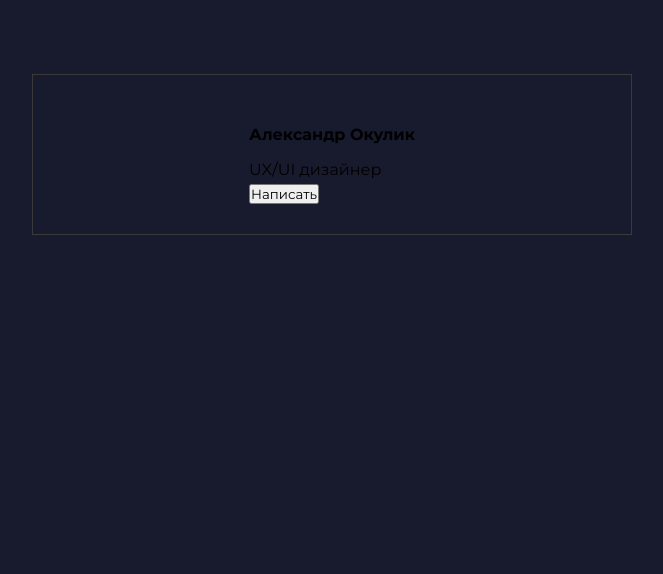
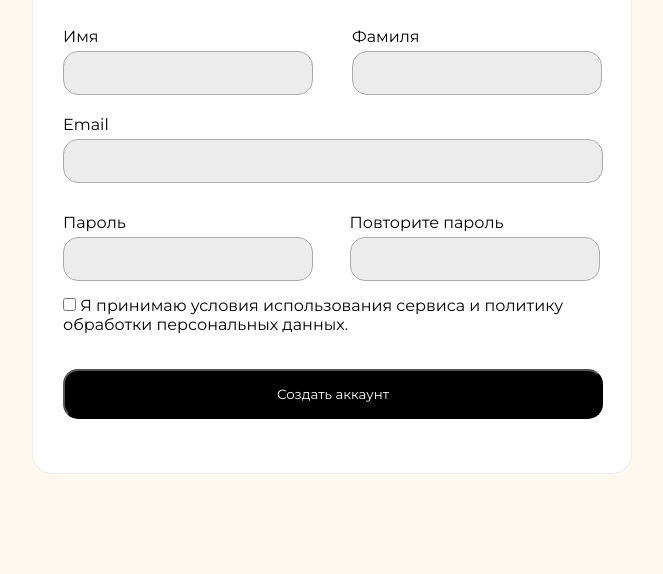
Before and after one commit to DeniEl2/bookish-spoon, a plain HTML site: page bookish-spoon/index.html in a window 1280 px wide. Shown: the part 226-800 px from the top of the page, without its empty margins (468-1131 px from the left). Drawn offline with Linux system fonts and the light colour scheme.

Commit message:
Add files via upload

```diff
--- /dev/null
+++ b/bookish-spoon/bookish-spoon/css/style.css
@@ -0,0 +1,38 @@
+*{
+    margin: 0;
+    padding: 0;
+    box-sizing: border-box;
+    font-family: "Montserrat", sans-serif;
+}
+
+.bd{
+    display: flex;
+    justify-content: center;
+    align-items: center;
+    border: 0.5px solid rgb(58, 58, 58);
+    max-width: 600px;
+    margin-top: 300px;
+    margin-left: 500px;
+    background-color: rgb(24, 26, 46);
+
+}
+
+
+.card{
+    display: flex;
+    justify-content: center;
+    align-items: center;
+}
+
+.card-text{
+    display: grid;
+    grid-template-rows: 50px;
+    gap: 5px;
+    padding: 30px;
+}
+
+.card-text h1{
+    align-items: center;
+    font-size: 16px;
+    padding-top: 20px;
+}
--- /dev/null
+++ b/bookish-spoon/bookish-spoon/verstaem.json
@@ -0,0 +1,3 @@
+{
+  "task": "kartochka-polzovatelya"
+}
--- a/bookish-spoon/css/style.css
+++ b/bookish-spoon/css/style.css
@@ -6,33 +6,99 @@
 }
 
 .bd{
-    display: flex;
-    justify-content: center;
-    align-items: center;
-    border: 0.5px solid rgb(58, 58, 58);
-    max-width: 600px;
-    margin-top: 300px;
-    margin-left: 500px;
-    background-color: rgb(24, 26, 46);
+    background-color: rgb(255, 248, 240);
+}
 
+.conteiner{
+    border: 0.5px solid rgb(236, 236, 236);
+    border-radius: 20px;
+    margin: 100px 0 0 500px;
+    width: 600px;
+    height: 600px;
+    background-color: white ;
+}
+
+.header{
+    margin: 40px 0 0 30px;
+}
+
+.header h1{
+    margin: 20px 0 5px 0;
+}
+
+.header p{
+    font-size: 15px;
+}
+
+/*Inpit поля*/
+
+.middle-input{
+    display: grid;
+    grid-template-columns: repeat(2, 1fr);
+    gap: 10px;
+    margin: 30px 0 0 30px;
+}
+
+.input_1{
+    width: 250px;
+    margin-top: 5px;
+    padding: 13px;
+    border-radius: 15px;
+    background-color: rgb(236, 236, 236);
+    border: 0.5px solid rgb(171, 171, 171);
+}
+
+.one_int{
+    display: grid;
+    grid-template-columns: 1fr;
+}
+
+.one_int label{
+    margin: 20px 0px 0 30px;
 }
 
 
-.card{
-    display: flex;
-    justify-content: center;
-    align-items: center;
+
+.input_2{
+    width: 540px;
+    padding: 13px;
+    margin-top: 5px;
+    border-radius: 15px;
+    background-color: rgb(236, 236, 236);
+    border: 0.5px solid rgb(171, 171, 171);
 }
 
-.card-text{
+.botom_int{
     display: grid;
-    grid-template-rows: 50px;
+    grid-template-columns: repeat(2, 1fr);
     gap: 5px;
-    padding: 30px;
+    margin: 30px 0 0 30px;
 }
 
-.card-text h1{
-    align-items: center;
-    font-size: 16px;
-    padding-top: 20px;
+/*Низ*/
+
+.poly{
+    margin: 15px 0 15px 30px;
 }
+
+.btn{
+    margin: 20px 0 15px 30px;
+    width: 540px;
+    padding: 15px;
+    border-radius: 15px;
+    color: white;
+    background-color: black;
+    cursor: pointer;
+}
+
+.btn:focus{
+    border: none;
+    border: 0.5px solid rgb(78, 78, 78);
+}
+
+
+.btn:hover{
+    color: rgb(111, 0, 255);
+    transform: translateY(-5px);
+    box-shadow: 2px 5px 10px black;
+}
--- a/bookish-spoon/index.html
+++ b/bookish-spoon/index.html
@@ -7,18 +7,41 @@
     <link rel="preconnect" href="https://fonts.gstatic.com" crossorigin>
     <link href="https://fonts.googleapis.com/css2?family=Montserrat:ital,wght@0,100..900;1,100..900&display=swap" rel="stylesheet">
     <link rel="stylesheet" href="css/style.css">
-    <title>Document</title>
+    <title>Форма регестрации</title>
 </head>
 <body class="bd">
-    <div class="card">
-        <div class="img-main">
-            <img src="" alt="">
+    <div class="conteiner">
+        <div class="header">
+            <h1>Создайте профиль в Bloom</h1>
+            <p>Сохраните любимые букеты, отслеживайте заказы и получайте персональные предложения</p>
         </div>
-        <div class="card-text">
-            <h1>Александр Окулик</h1>
-            <p1>UX/UI дизайнер</p1>
-            <a href="#" class="btn"><button>Написать</button></a>
-        </div>
+            <div class="middle-input">
+                <label for="name">Имя
+                    <input type="text" id="name" class="input_1">
+                </label>
+                <label for="Forname">Фамиля
+                    <input type="text" id="Forname" class="input_1">
+                </label>
+            </div>
+                <div class="one_int">
+                        <label for="Email">Email
+                            <input type="email" id="Email" class="input_2">
+                        </label>
+                    </div>
+            <div class="botom_int">
+                <label for="Password">Пароль
+                    <input type="password" id="Password" class="input_1">
+                </label>
+                <label for="Fopassword">Повторите пароль
+                    <input type="password" id="Fopassword" class="input_1">
+                </label>
+            </div>
+                <div class="poly">
+                    <label for="Ed">
+                        <input type="checkbox" id="Ed"> Я принимаю условия использования сервиса и политику обработки персональных данных.
+                    </label>
+                </div>
+                <button type="" class="btn">Создать аккаунт</button>
     </div>
 </body>
 </html>
```
Also changed, not shown: bookish-spoon/bookish-spoon/index.html (added, +24 -0 lines), bookish-spoon/bookish-spoon/fonts/InterRegular.woff2 (added), 2 other files.
